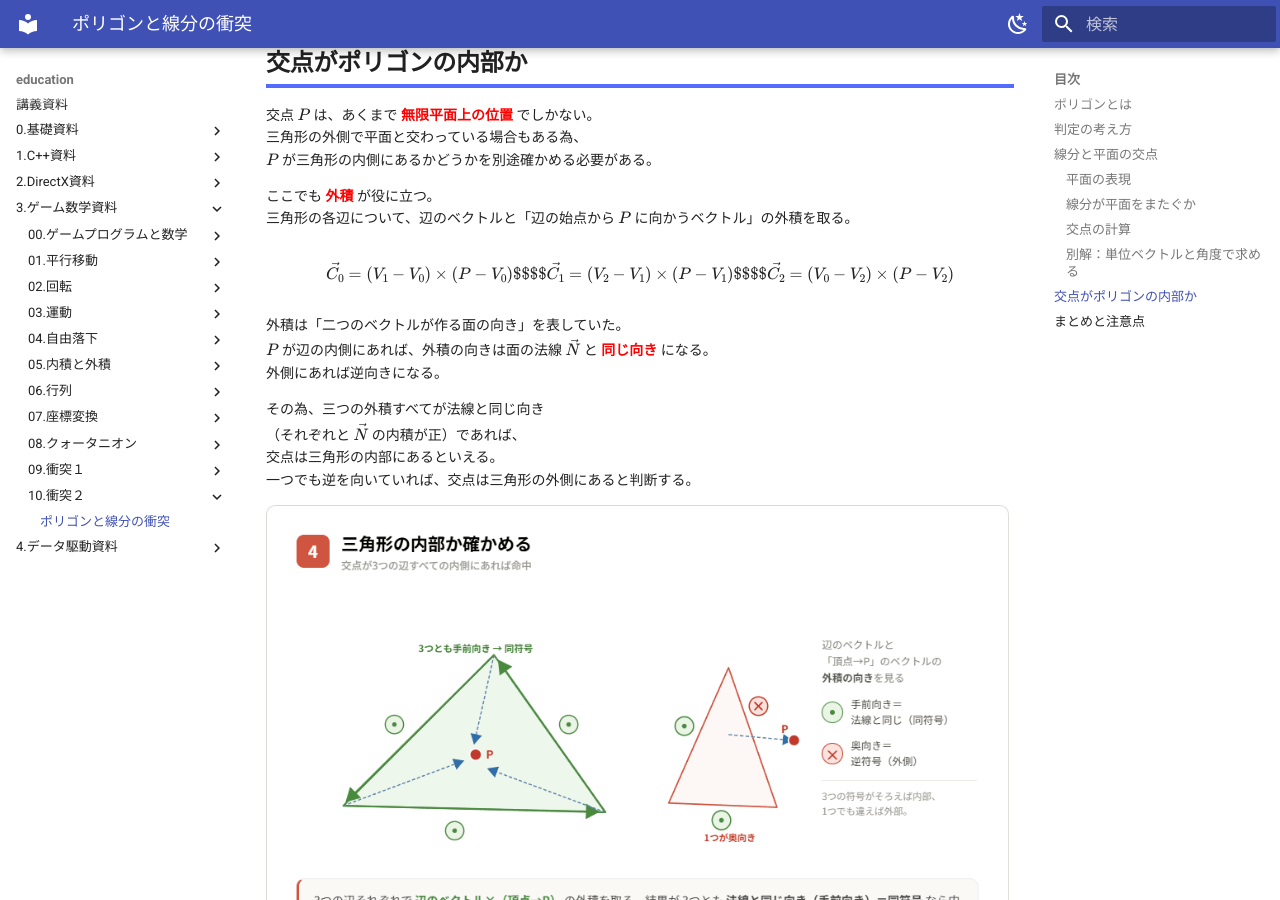
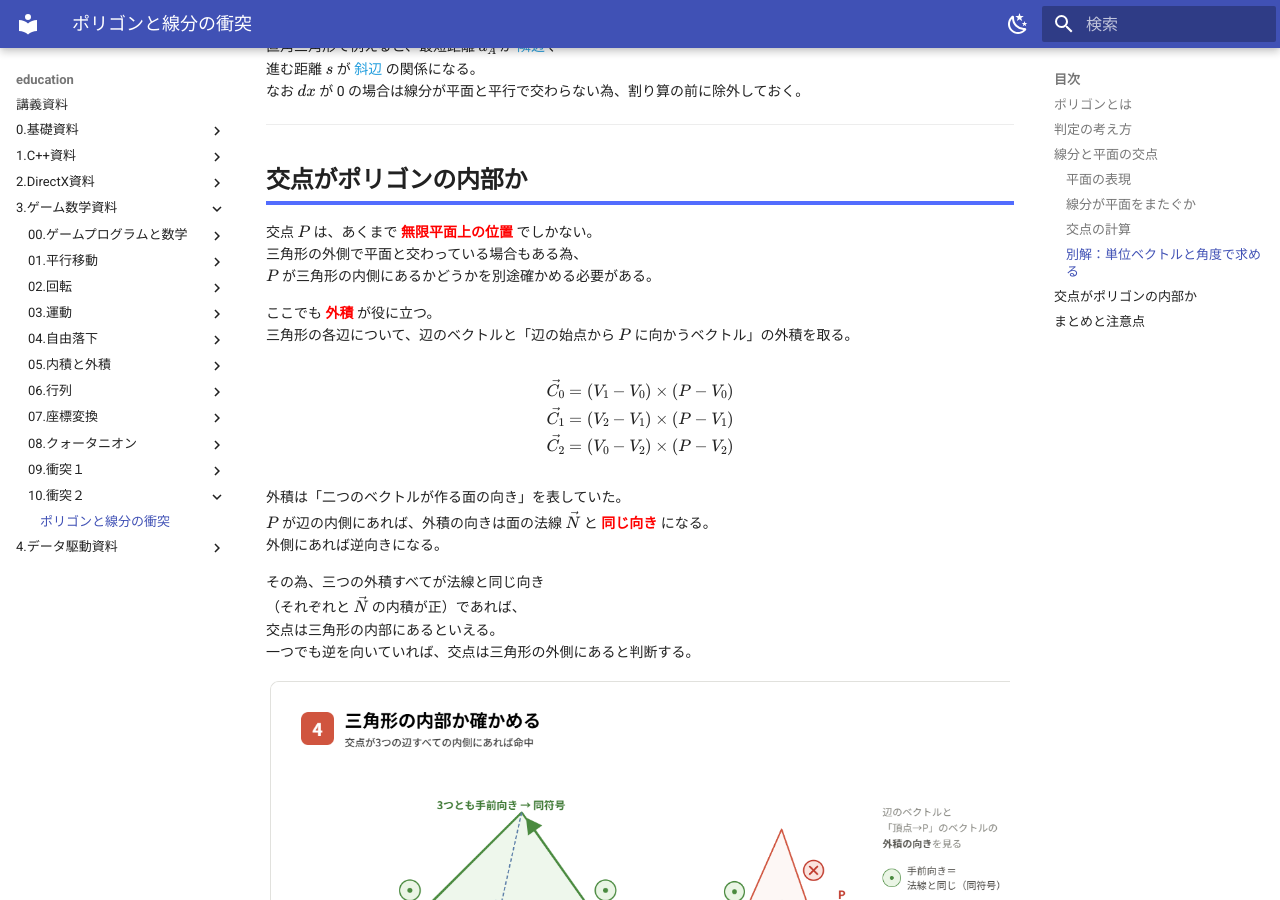
Before and after one commit to yamato-t/education, an MkDocs documentation site: the page built from docs/3.ゲーム数学資料/10.衝突２/0.衝突２.md, in a window 1280 px wide and 900 px high, scrolled down 4317 px. Built offline with MkDocs 1.6.1 and Material for MkDocs 9.7.7, drawn with Linux system fonts in a browser that asks for light colours.

Commit message:
feat 数学の記事を更新

```diff
--- a/docs/3.ゲーム数学資料/10.衝突２/0.衝突２.md
+++ b/docs/3.ゲーム数学資料/10.衝突２/0.衝突２.md
@@ -133,9 +133,12 @@ $P$ が三角形の内側にあるかどうかを別途確かめる必要があ
 ここでも<span style ="color: #ff0000;"> **外積** </span>が役に立つ。
 三角形の各辺について、辺のベクトルと「辺の始点から $P$ に向かうベクトル」の外積を取る。
 
-$$\vec{C_{0}} = (V_{1}-V_{0})\times(P - V_{0})$$
-$$\vec{C_{1}} = (V_{2}-V_{1})\times(P - V_{1})$$
-$$\vec{C_{2}} = (V_{0}-V_{2})\times(P - V_{2})$$
+$$\begin{aligned}
+\vec{C_{0}} = (V_{1}-V_{0})\times(P - V_{0})\\
+\vec{C_{1}} = (V_{2}-V_{1})\times(P - V_{1})\\
+\vec{C_{2}} = (V_{0}-V_{2})\times(P - V_{2})
+\end{aligned}$$
+
 
 外積は「二つのベクトルが作る面の向き」を表していた。
 $P$ が辺の内側にあれば、外積の向きは面の法線 $\vec{N}$ と<span style ="color: #ff0000;"> **同じ向き** </span>になる。
```
Also changed, not shown: docs/3.ゲーム数学資料/07.座標変換/空間.png, docs/3.ゲーム数学資料/10.衝突２/1_面の向きを決める.png, docs/3.ゲーム数学資料/10.衝突２/2_平面を貫くか調べる.png, docs/3.ゲーム数学資料/10.衝突２/3_交わる場所を求める.png, docs/3.ゲーム数学資料/10.衝突２/4_三角形の内部か確かめる.png.
